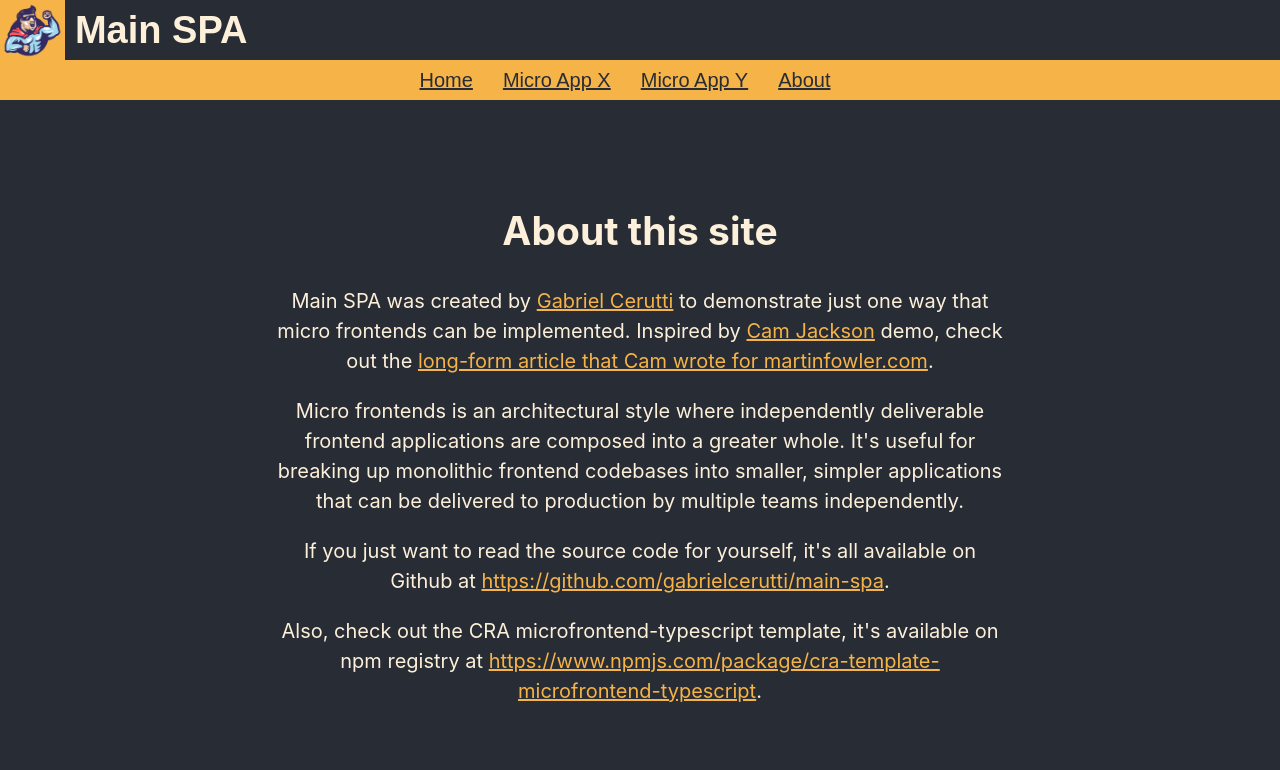
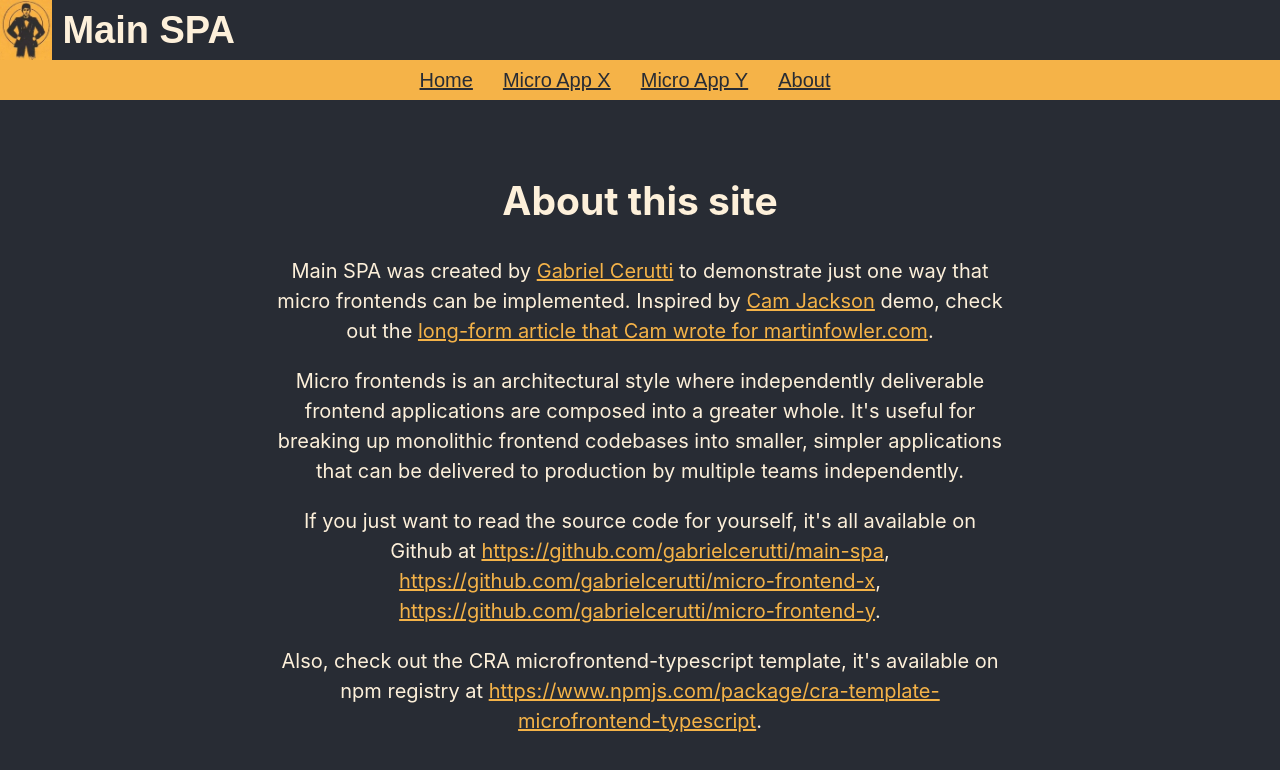
Before and after one commit to gabrielcerutti/main-spa, a React (Create React App) app: page /about in a window 1280 px wide. Shown: the top 770 px of the page. Built offline with nearby package versions, Linux system fonts and the light colour scheme.

Commit message:
Updated header logo

```diff
--- a/src/components/AppHeader.tsx
+++ b/src/components/AppHeader.tsx
@@ -1,5 +1,5 @@
 import { NavLink } from 'react-router-dom';
-import logo from './logo.png';
+import logo from './logo_triunfador.jpg';
 import './AppHeader.css';
 
 const AppHeader = () => (
--- a/src/pages/About.tsx
+++ b/src/pages/About.tsx
@@ -36,6 +36,20 @@ const About = () => {
           <a className="App-link" href="https://github.com/gabrielcerutti/main-spa">
             https://github.com/gabrielcerutti/main-spa
           </a>
+          ,{' '}
+          <a
+            className="App-link"
+            href="https://github.com/gabrielcerutti/micro-frontend-x"
+          >
+            https://github.com/gabrielcerutti/micro-frontend-x
+          </a>
+          ,{' '}
+          <a
+            className="App-link"
+            href="https://github.com/gabrielcerutti/micro-frontend-y"
+          >
+            https://github.com/gabrielcerutti/micro-frontend-y
+          </a>
           .
         </p>
         <p>
```
Also changed, not shown: src/components/logo_triunfador.jpg (added).
